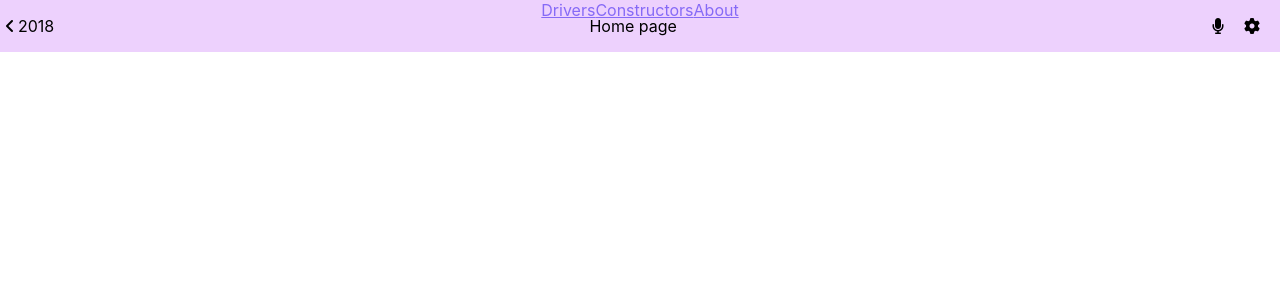
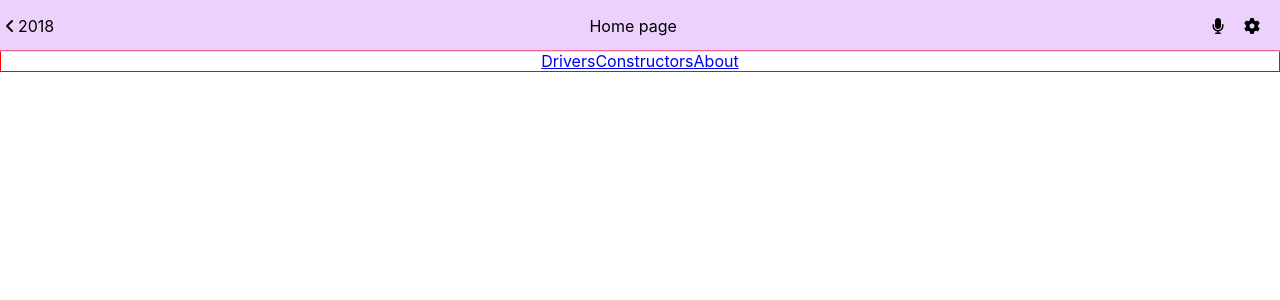
Before and after one commit to ChrispaixK/formula-1, a React (Create React App) app: page / in a window 1280 px wide. Shown: the top 300 px of the page. Built offline with nearby package versions, Linux system fonts and the light colour scheme.

Commit message:
top br styles

```diff
--- a/src/App.js
+++ b/src/App.js
@@ -10,12 +10,14 @@ function App() {
   return (
     <>
       <Navbar />
+      <div className="routes">
         <Routes>
           <Route path="/" element={<Home />} />
           <Route path="drivers" element={<Drivers />} />
           <Route path="constructors" element={<Constructors />} />
           <Route path="about" element={<About />} />
         </Routes>
+      </div>
     </>
   );
 }
--- a/src/assets/css/App.css
+++ b/src/assets/css/App.css
@@ -1,3 +1,8 @@
 body {
   text-align: center;
 }
+
+.routes {
+  border: 1px solid red;
+  margin-top: 50px;
+}
--- a/src/assets/css/Navbar.css
+++ b/src/assets/css/Navbar.css
@@ -3,6 +3,7 @@
     justify-content: space-between;
     position: fixed;
     width: 100%;
+    top: 0;
     background-color: rgba(225, 179, 252, 0.596);
 }
 
```
Lines whose indentation alone changed are shown as unchanged.
